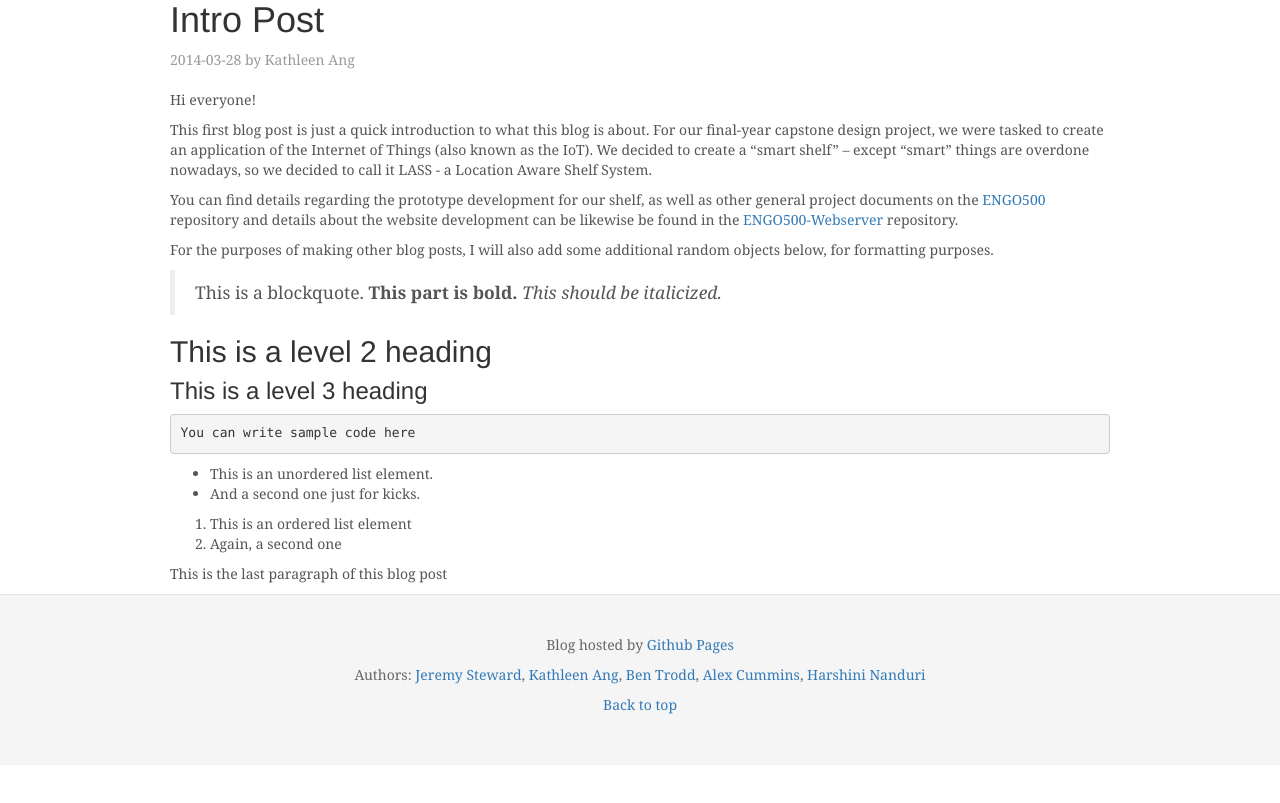
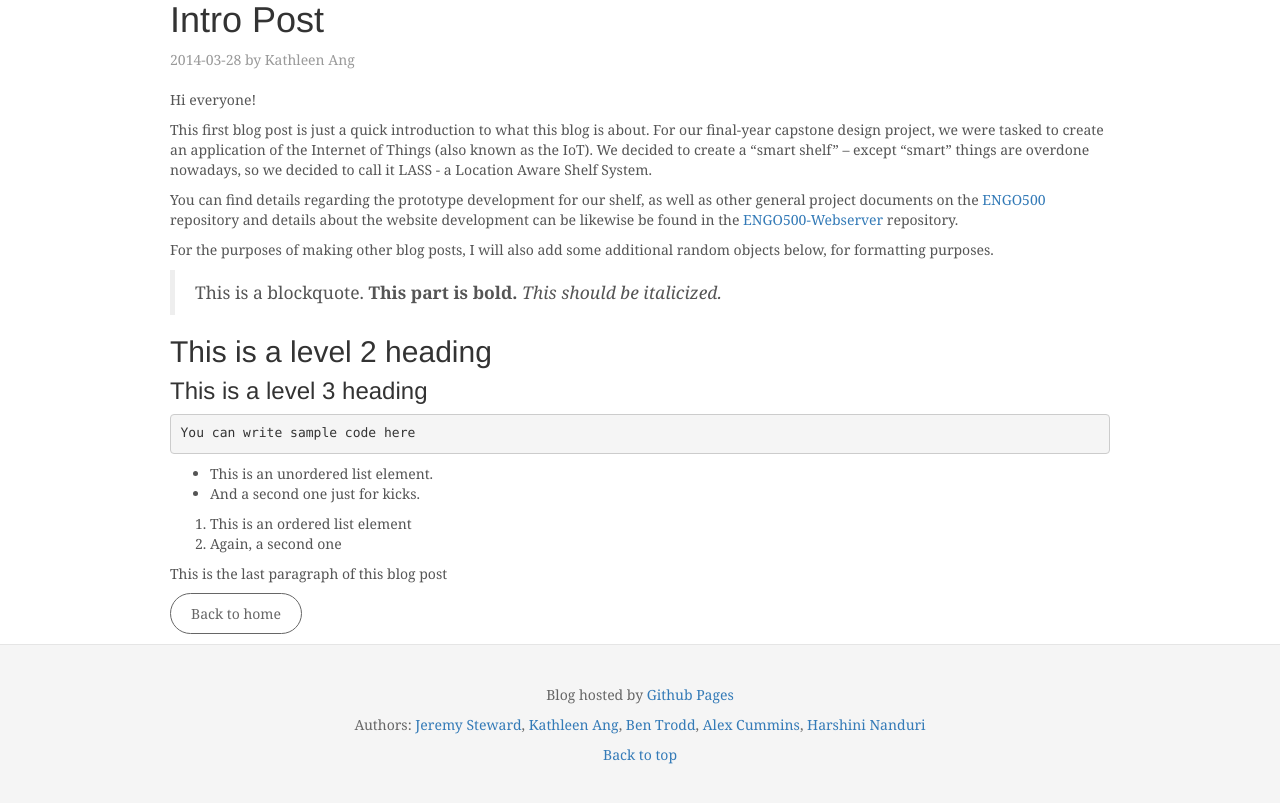
Before and after one commit to ThatGeoGuy/ENGO500, a Jekyll site: the page built from _posts/2014-03-28-intro-post.markdown, in a window 1280 px wide. Shown: the top 803 px of the page. Built offline with Jekyll 4.4.1, drawn with Linux system fonts in a browser that asks for light colours; nearby versions of some CDN libraries.

Commit message:
added 'back to home' button

```diff
--- a/_layouts/post.html
+++ b/_layouts/post.html
@@ -6,4 +6,5 @@ stylesheets: ['/css/post.css']
 ---
 <div class='container post-content'>
 	{{ content }}
+	<div class='pager'><a href='{{ site.baseurl }}/'>Back to home</a></div>
 </div>
```
